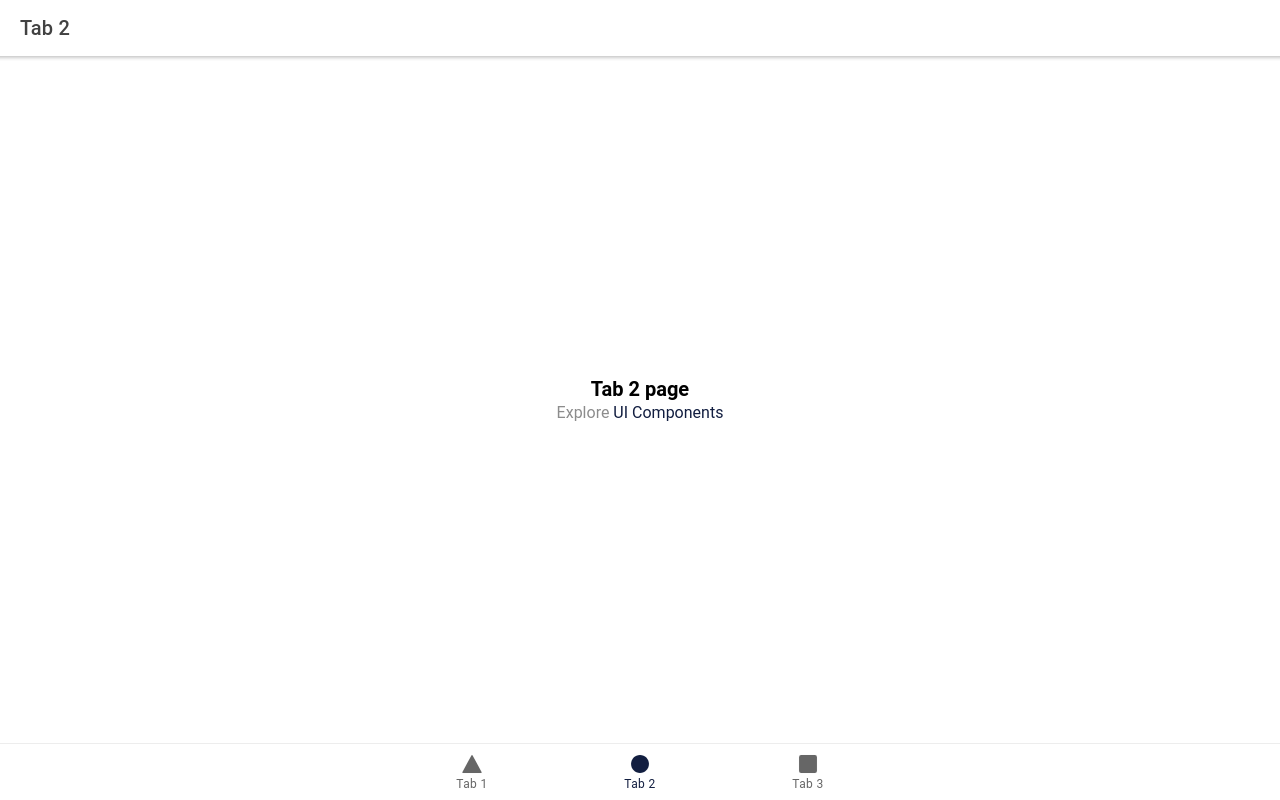
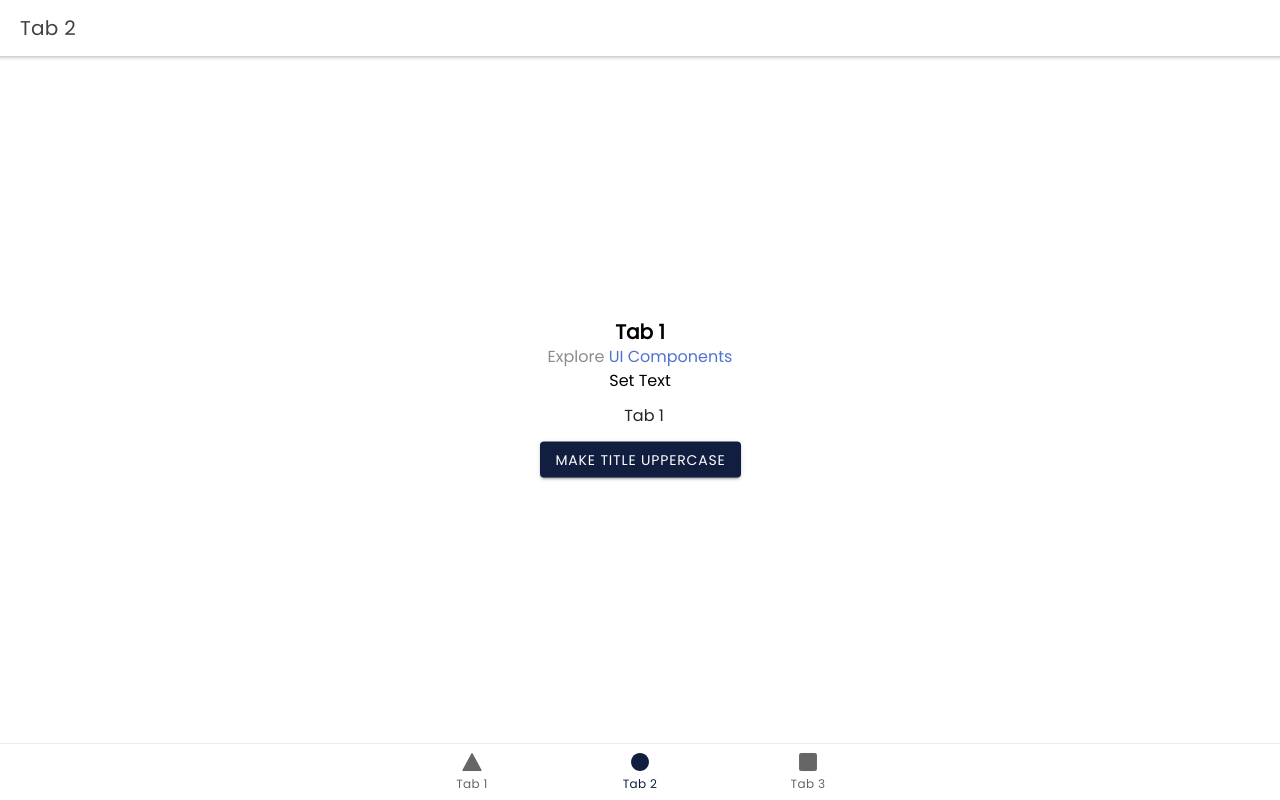
Before and after one commit to colinmac17/ionic-react-redux-starter, a React (Create React App) app: page /tab2 in a window 1280 px wide. Built offline with nearby package versions, Linux system fonts and the light colour scheme.

Commit message:
gets redux working

```diff
--- a/package.json
+++ b/package.json
@@ -34,7 +34,8 @@
     "test": "react-scripts test",
     "eject": "react-scripts eject",
     "prettier-format": "prettier 'src/**/*.ts*' --write",
-    "postinstall": "husky install"
+    "postinstall": "husky install",
+    "live": "ionic capacitor run ios -l --external"
   },
   "husky": {
     "hooks": {
--- a/public/index.html
+++ b/public/index.html
@@ -18,6 +18,9 @@
 
     <link rel="shortcut icon" type="image/png" href="%PUBLIC_URL%/assets/icon/favicon.png" />
 
+    <link rel="preconnect" href="https://fonts.gstatic.com">
+    <link href="https://fonts.googleapis.com/css2?family=Poppins&display=swap" rel="stylesheet">
+
     <!-- add to homescreen for ios -->
     <meta name="apple-mobile-web-app-capable" content="yes" />
     <meta name="apple-mobile-web-app-title" content="Ionic App" />
--- a/src/App.tsx
+++ b/src/App.tsx
@@ -34,6 +34,9 @@ import "@ionic/react/css/display.css";
 /* Theme variables */
 import "./theme/variables.css";
 
+/* Component Variables */
+import "./theme/components.css";
+
 const App: React.FC = () => (
   <IonApp>
     <IonReactRouter>
--- a/src/components/ExploreContainer.tsx
+++ b/src/components/ExploreContainer.tsx
@@ -1,24 +1,43 @@
-import React from "react";
+import React, {useState} from "react";
 import "./ExploreContainer.css";
+import {IonButton, IonContent, IonInput, IonLabel} from "@ionic/react";
+import {useSelector, useDispatch} from "react-redux";
+import {selectTabOneTitle, changeTabOneTitle, changeTabTwoTitle, changeTabThreeTitle, changeTabTitleAsync} from "../features/tabs/tabSlice";
 
 interface ContainerProps {
   name: string;
 }
 
 const ExploreContainer: React.FC<ContainerProps> = ({ name }) => {
+
+  const globalTitle = useSelector(selectTabOneTitle)
+  const [text, setText] = useState<string>(globalTitle);
+  const dispatch = useDispatch();
+
   return (
     <div className="container">
-      <strong>{name}</strong>
+      <strong>{text}</strong>
       <p>
         Explore{" "}
         <a
           target="_blank"
           rel="noopener noreferrer"
           href="https://ionicframework.com/docs/components"
+          className="link"
         >
           UI Components
         </a>
       </p>
+      <IonLabel position="stacked">Set Text</IonLabel>
+      <IonInput value={text} color="dark" placeholder="enter new text" onIonChange={(e) => {
+        setText(e.detail.value!)
+        dispatch(changeTabOneTitle(e.detail.value!))
+        dispatch(changeTabTwoTitle(e.detail.value!))
+        dispatch(changeTabThreeTitle(e.detail.value!))
+      }}/>
+      <IonButton color="primary" onClick={(e) => {
+        dispatch(changeTabTitleAsync(text!.toUpperCase()))
+      }}>Make Title Uppercase</IonButton>
     </div>
   );
 };
--- a/src/features/tabs/Tab2.tsx
+++ b/src/features/tabs/Tab2.tsx
@@ -8,19 +8,23 @@ import {
 } from "@ionic/react";
 import ExploreContainer from "../../components/ExploreContainer";
 import "./Tab2.css";
+import {useSelector} from "react-redux";
+import {selectTabTwoTitle} from "./tabSlice";
 
 const Tab2: React.FC = () => {
+  const title = useSelector(selectTabTwoTitle);
+
   return (
     <IonPage>
       <IonHeader>
         <IonToolbar>
-          <IonTitle>Tab 2</IonTitle>
+          <IonTitle>{title}</IonTitle>
         </IonToolbar>
       </IonHeader>
       <IonContent fullscreen>
         <IonHeader collapse="condense">
           <IonToolbar>
-            <IonTitle size="large">Tab 2</IonTitle>
+            <IonTitle size="large">{title}</IonTitle>
           </IonToolbar>
         </IonHeader>
         <ExploreContainer name="Tab 2 page" />
--- a/src/features/tabs/tabSlice.ts
+++ b/src/features/tabs/tabSlice.ts
@@ -25,11 +25,13 @@ export const tabSlice = createSlice({
 });
 
 //Thunks
-export const changeTabOneTitleAsync = (title: string) => (
+export const changeTabTitleAsync = (title: string) => (
   dispatch: (arg0: { payload: any; type: string }) => void
 ) => {
   setTimeout(() => {
     dispatch(changeTabOneTitle(title));
+    dispatch(changeTabTwoTitle(title));
+    dispatch(changeTabThreeTitle(title));
   }, 1000);
 };
 
@@ -41,11 +43,11 @@ export const {
 } = tabSlice.actions;
 
 //Selector functions
-export const selectTabOneTitle = (state: { tabOneTitle: any }) =>
-  state.tabOneTitle;
-export const selectTabTwoTitle = (state: { tabTwoTitle: any }) =>
-  state.tabTwoTitle;
-export const selectTabThreeTitle = (state: { tabThreeTitle: any }) =>
-  state.tabThreeTitle;
+export const selectTabOneTitle = (state: { tabs: { tabOneTitle: any; }; }) =>
+  state.tabs.tabOneTitle;
+export const selectTabTwoTitle = (state: { tabs: { tabTwoTitle: any; }; }) =>
+  state.tabs.tabTwoTitle;
+export const selectTabThreeTitle = (state: { tabs: { tabThreeTitle: any; }; }) =>
+  state.tabs.tabThreeTitle;
 
 export default tabSlice.reducer;
--- /dev/null
+++ b/src/theme/components.css
@@ -0,0 +1,8 @@
+/**
+    Add any global component or element styles
+    Can use var() to use variables
+ */
+
+.link {
+    color: var(--ion-color-secondary);
+}
--- a/src/theme/variables.css
+++ b/src/theme/variables.css
@@ -3,6 +3,12 @@ http://ionicframework.com/docs/theming/ */
 
 /** Ionic CSS Variables **/
 :root {
+
+  /*
+    Fonts
+   */
+  --ion-font-family: 'Poppins', sans-serif;
+
   --ion-color-primary: #121E40;
   --ion-color-primary-rgb: 18,30,64;
   --ion-color-primary-contrast: #ffffff;
@@ -67,157 +73,157 @@ http://ionicframework.com/docs/theming/ */
   --ion-color-light-tint: #f5f6f9;
 }
 
-@media (prefers-color-scheme: dark) {
-  /*
-   * Dark Colors
-   * -------------------------------------------
-   */
+/*@media (prefers-color-scheme: dark) {*/
+/*  !**/
+/*   * Dark Colors*/
+/*   * -------------------------------------------*/
+/*   *!*/
 
-  body {
-    --ion-color-primary: #428cff;
-    --ion-color-primary-rgb: 66,140,255;
-    --ion-color-primary-contrast: #ffffff;
-    --ion-color-primary-contrast-rgb: 255,255,255;
-    --ion-color-primary-shade: #3a7be0;
-    --ion-color-primary-tint: #5598ff;
+/*  body {*/
+/*    --ion-color-primary: #121E40;*/
+/*    --ion-color-primary-rgb: 18,30,64;*/
+/*    --ion-color-primary-contrast: #ffffff;*/
+/*    --ion-color-primary-contrast-rgb: 255,255,255;*/
+/*    --ion-color-primary-shade: #101a38;*/
+/*    --ion-color-primary-tint: #2a3553;*/
 
-    --ion-color-secondary: #50c8ff;
-    --ion-color-secondary-rgb: 80,200,255;
-    --ion-color-secondary-contrast: #ffffff;
-    --ion-color-secondary-contrast-rgb: 255,255,255;
-    --ion-color-secondary-shade: #46b0e0;
-    --ion-color-secondary-tint: #62ceff;
+/*    --ion-color-secondary: #5172CF;*/
+/*    --ion-color-secondary-rgb: 81,114,207;*/
+/*    --ion-color-secondary-contrast: #ffffff;*/
+/*    --ion-color-secondary-contrast-rgb: 255,255,255;*/
+/*    --ion-color-secondary-shade: #4764b6;*/
+/*    --ion-color-secondary-tint: #6280d4;*/
 
-    --ion-color-tertiary: #6a64ff;
-    --ion-color-tertiary-rgb: 106,100,255;
-    --ion-color-tertiary-contrast: #ffffff;
-    --ion-color-tertiary-contrast-rgb: 255,255,255;
-    --ion-color-tertiary-shade: #5d58e0;
-    --ion-color-tertiary-tint: #7974ff;
+/*    --ion-color-tertiary: #1AA1DB;*/
+/*    --ion-color-tertiary-rgb: 26,161,219;*/
+/*    --ion-color-tertiary-contrast: #ffffff;*/
+/*    --ion-color-tertiary-contrast-rgb: 255,255,255;*/
+/*    --ion-color-tertiary-shade: #178ec1;*/
+/*    --ion-color-tertiary-tint: #31aadf;*/
 
-    --ion-color-success: #2fdf75;
-    --ion-color-success-rgb: 47,223,117;
-    --ion-color-success-contrast: #000000;
-    --ion-color-success-contrast-rgb: 0,0,0;
-    --ion-color-success-shade: #29c467;
-    --ion-color-success-tint: #44e283;
+/*    --ion-color-success: #46E3B2;*/
+/*    --ion-color-success-rgb: 70,227,178;*/
+/*    --ion-color-success-contrast: #000000;*/
+/*    --ion-color-success-contrast-rgb: 0,0,0;*/
+/*    --ion-color-success-shade: #3ec89d;*/
+/*    --ion-color-success-tint: #59e6ba;*/
 
-    --ion-color-warning: #ffd534;
-    --ion-color-warning-rgb: 255,213,52;
-    --ion-color-warning-contrast: #000000;
-    --ion-color-warning-contrast-rgb: 0,0,0;
-    --ion-color-warning-shade: #e0bb2e;
-    --ion-color-warning-tint: #ffd948;
+/*    --ion-color-warning: #ffc409;*/
+/*    --ion-color-warning-rgb: 255,196,9;*/
+/*    --ion-color-warning-contrast: #000000;*/
+/*    --ion-color-warning-contrast-rgb: 0,0,0;*/
+/*    --ion-color-warning-shade: #e0ac08;*/
+/*    --ion-color-warning-tint: #ffca22;*/
 
-    --ion-color-danger: #ff4961;
-    --ion-color-danger-rgb: 255,73,97;
-    --ion-color-danger-contrast: #ffffff;
-    --ion-color-danger-contrast-rgb: 255,255,255;
-    --ion-color-danger-shade: #e04055;
-    --ion-color-danger-tint: #ff5b71;
+/*    --ion-color-danger: #eb445a;*/
+/*    --ion-color-danger-rgb: 235,68,90;*/
+/*    --ion-color-danger-contrast: #ffffff;*/
+/*    --ion-color-danger-contrast-rgb: 255,255,255;*/
+/*    --ion-color-danger-shade: #cf3c4f;*/
+/*    --ion-color-danger-tint: #ed576b;*/
 
-    --ion-color-dark: #f4f5f8;
-    --ion-color-dark-rgb: 244,245,248;
-    --ion-color-dark-contrast: #000000;
-    --ion-color-dark-contrast-rgb: 0,0,0;
-    --ion-color-dark-shade: #d7d8da;
-    --ion-color-dark-tint: #f5f6f9;
+/*    --ion-color-dark: #222428;*/
+/*    --ion-color-dark-rgb: 34,36,40;*/
+/*    --ion-color-dark-contrast: #ffffff;*/
+/*    --ion-color-dark-contrast-rgb: 255,255,255;*/
+/*    --ion-color-dark-shade: #1e2023;*/
+/*    --ion-color-dark-tint: #383a3e;*/
 
-    --ion-color-medium: #989aa2;
-    --ion-color-medium-rgb: 152,154,162;
-    --ion-color-medium-contrast: #000000;
-    --ion-color-medium-contrast-rgb: 0,0,0;
-    --ion-color-medium-shade: #86888f;
-    --ion-color-medium-tint: #a2a4ab;
+/*    --ion-color-medium: #92949c;*/
+/*    --ion-color-medium-rgb: 146,148,156;*/
+/*    --ion-color-medium-contrast: #ffffff;*/
+/*    --ion-color-medium-contrast-rgb: 255,255,255;*/
+/*    --ion-color-medium-shade: #808289;*/
+/*    --ion-color-medium-tint: #9d9fa6;*/
 
-    --ion-color-light: #222428;
-    --ion-color-light-rgb: 34,36,40;
-    --ion-color-light-contrast: #ffffff;
-    --ion-color-light-contrast-rgb: 255,255,255;
-    --ion-color-light-shade: #1e2023;
-    --ion-color-light-tint: #383a3e;
-  }
+/*    --ion-color-light: #f4f5f8;*/
+/*    --ion-color-light-rgb: 244,245,248;*/
+/*    --ion-color-light-contrast: #000000;*/
+/*    --ion-color-light-contrast-rgb: 0,0,0;*/
+/*    --ion-color-light-shade: #d7d8da;*/
+/*    --ion-color-light-tint: #f5f6f9;*/
+/*  }*/
 
-  /*
-   * iOS Dark Theme
-   * -------------------------------------------
-   */
+/*  !**/
+/*   * iOS Dark Theme*/
+/*   * -------------------------------------------*/
+/*   *!*/
 
-  .ios body {
-    --ion-background-color: #000000;
-    --ion-background-color-rgb: 0,0,0;
+/*  .ios body {*/
+/*    --ion-background-color: #000000;*/
+/*    --ion-background-color-rgb: 0,0,0;*/
 
-    --ion-text-color: #ffffff;
-    --ion-text-color-rgb: 255,255,255;
+/*    --ion-text-color: #ffffff;*/
+/*    --ion-text-color-rgb: 255,255,255;*/
 
-    --ion-color-step-50: #0d0d0d;
-    --ion-color-step-100: #1a1a1a;
-    --ion-color-step-150: #262626;
-    --ion-color-step-200: #333333;
-    --ion-color-step-250: #404040;
-    --ion-color-step-300: #4d4d4d;
-    --ion-color-step-350: #595959;
-    --ion-color-step-400: #666666;
-    --ion-color-step-450: #737373;
-    --ion-color-step-500: #808080;
-    --ion-color-step-550: #8c8c8c;
-    --ion-color-step-600: #999999;
-    --ion-color-step-650: #a6a6a6;
-    --ion-color-step-700: #b3b3b3;
-    --ion-color-step-750: #bfbfbf;
-    --ion-color-step-800: #cccccc;
-    --ion-color-step-850: #d9d9d9;
-    --ion-color-step-900: #e6e6e6;
-    --ion-color-step-950: #f2f2f2;
+/*    --ion-color-step-50: #0d0d0d;*/
+/*    --ion-color-step-100: #1a1a1a;*/
+/*    --ion-color-step-150: #262626;*/
+/*    --ion-color-step-200: #333333;*/
+/*    --ion-color-step-250: #404040;*/
+/*    --ion-color-step-300: #4d4d4d;*/
+/*    --ion-color-step-350: #595959;*/
+/*    --ion-color-step-400: #666666;*/
+/*    --ion-color-step-450: #737373;*/
+/*    --ion-color-step-500: #808080;*/
+/*    --ion-color-step-550: #8c8c8c;*/
+/*    --ion-color-step-600: #999999;*/
+/*    --ion-color-step-650: #a6a6a6;*/
+/*    --ion-color-step-700: #b3b3b3;*/
+/*    --ion-color-step-750: #bfbfbf;*/
+/*    --ion-color-step-800: #cccccc;*/
+/*    --ion-color-step-850: #d9d9d9;*/
+/*    --ion-color-step-900: #e6e6e6;*/
+/*    --ion-color-step-950: #f2f2f2;*/
 
-    --ion-toolbar-background: #0d0d0d;
+/*    --ion-toolbar-background: #0d0d0d;*/
 
-    --ion-item-background: #000000;
+/*    --ion-item-background: #000000;*/
 
-    --ion-card-background: #1c1c1d;
-  }
+/*    --ion-card-background: #1c1c1d;*/
+/*  }*/
 
 
-  /*
-   * Material Design Dark Theme
-   * -------------------------------------------
-   */
+/*  !**/
+/*   * Material Design Dark Theme*/
+/*   * -------------------------------------------*/
+/*   *!*/
 
-  .md body {
-    --ion-background-color: #121212;
-    --ion-background-color-rgb: 18,18,18;
+/*  .md body {*/
+/*    --ion-background-color: #121212;*/
+/*    --ion-background-color-rgb: 18,18,18;*/
 
-    --ion-text-color: #ffffff;
-    --ion-text-color-rgb: 255,255,255;
+/*    --ion-text-color: #ffffff;*/
+/*    --ion-text-color-rgb: 255,255,255;*/
 
-    --ion-border-color: #222222;
+/*    --ion-border-color: #222222;*/
 
-    --ion-color-step-50: #1e1e1e;
-    --ion-color-step-100: #2a2a2a;
-    --ion-color-step-150: #363636;
-    --ion-color-step-200: #414141;
-    --ion-color-step-250: #4d4d4d;
-    --ion-color-step-300: #595959;
-    --ion-color-step-350: #656565;
-    --ion-color-step-400: #717171;
-    --ion-color-step-450: #7d7d7d;
-    --ion-color-step-500: #898989;
-    --ion-color-step-550: #949494;
-    --ion-color-step-600: #a0a0a0;
-    --ion-color-step-650: #acacac;
-    --ion-color-step-700: #b8b8b8;
-    --ion-color-step-750: #c4c4c4;
-    --ion-color-step-800: #d0d0d0;
-    --ion-color-step-850: #dbdbdb;
-    --ion-color-step-900: #e7e7e7;
-    --ion-color-step-950: #f3f3f3;
+/*    --ion-color-step-50: #1e1e1e;*/
+/*    --ion-color-step-100: #2a2a2a;*/
+/*    --ion-color-step-150: #363636;*/
+/*    --ion-color-step-200: #414141;*/
+/*    --ion-color-step-250: #4d4d4d;*/
+/*    --ion-color-step-300: #595959;*/
+/*    --ion-color-step-350: #656565;*/
+/*    --ion-color-step-400: #717171;*/
+/*    --ion-color-step-450: #7d7d7d;*/
+/*    --ion-color-step-500: #898989;*/
+/*    --ion-color-step-550: #949494;*/
+/*    --ion-color-step-600: #a0a0a0;*/
+/*    --ion-color-step-650: #acacac;*/
+/*    --ion-color-step-700: #b8b8b8;*/
+/*    --ion-color-step-750: #c4c4c4;*/
+/*    --ion-color-step-800: #d0d0d0;*/
+/*    --ion-color-step-850: #dbdbdb;*/
+/*    --ion-color-step-900: #e7e7e7;*/
+/*    --ion-color-step-950: #f3f3f3;*/
 
-    --ion-item-background: #1e1e1e;
+/*    --ion-item-background: #1e1e1e;*/
 
-    --ion-toolbar-background: #1f1f1f;
+/*    --ion-toolbar-background: #1f1f1f;*/
 
-    --ion-tab-bar-background: #1f1f1f;
+/*    --ion-tab-bar-background: #1f1f1f;*/
 
-    --ion-card-background: #1e1e1e;
-  }
-}
+/*    --ion-card-background: #1e1e1e;*/
+/*  }*/
+/*}*/
```
Also changed, not shown: src/features/tabs/Tab1.tsx (+7 -4 lines), src/features/tabs/Tab3.tsx (+7 -2 lines).
